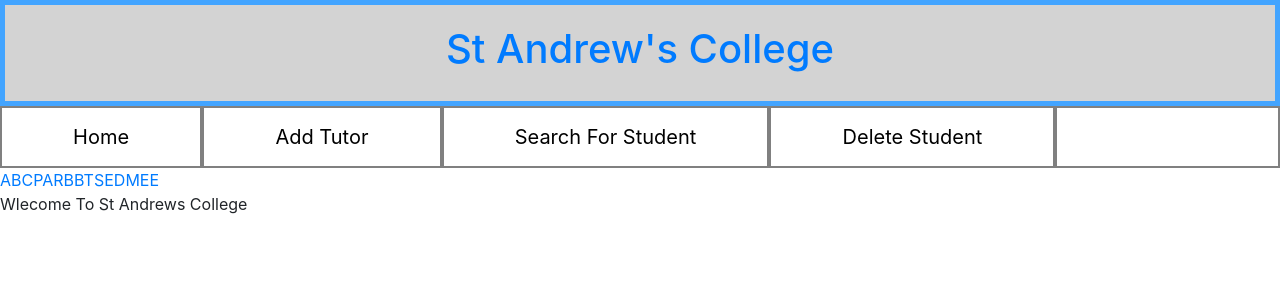
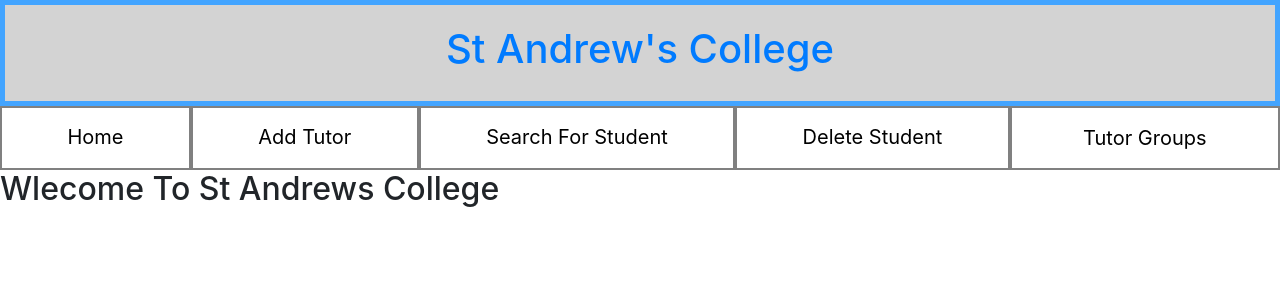
Before and after one commit to standrewscollege2018/2021-year-13-web-design-classwork-oro5443, a PHP site: page / in a window 1280 px wide. Shown: the top 300 px of the page. Run offline with PHP 8.4, Linux system fonts and the light colour scheme; data comes from the database, SQL or seed files in the repository.

Commit message:
8/03/2021

```diff
--- a/studentwebsite/home.php
+++ b/studentwebsite/home.php
@@ -1 +1 @@
-<p>Wlecome To St Andrews College</p>
+<h2>Wlecome To St Andrews College</h2>
--- a/studentwebsite/navbar.php
+++ b/studentwebsite/navbar.php
@@ -25,25 +25,22 @@ $tutor_aa = mysqli_fetch_assoc($tutor_qry);
      </div>
      <div class="navbar4">
        <div class="dropdown">
-         <button class="dropbtn">Dropdown
+         <button class="dropbtn">Tutor Groups
            <i class="fa fa-caret-down"></i>
          </button>
          <div class="dropdown-content">
-           <a href="#">Link 1</a>
-           <a href="#">Link 2</a>
-           <a href="#">Link 3</a>
+           <?php
+             do {
+               $tutorgroupID = $tutor_aa['tutorgroupID'];
+               $tutorcode = $tutor_aa['tutorcode'];
+
+               echo "<a href='index.php?page=tutorgroup&tutorgroupID=$tutorgroupID&tutorcode=$tutorcode'>$tutorcode</a>";
+
+              } while ($tutor_aa = mysqli_fetch_assoc($tutor_qry))
+           ?>
          </div>
        </div>
      </div>
      <!--contains each of the boxes in the navbar, each with different contents -->
    </div>
  </div>
- <?php
-   do {
-     $tutorgroupID = $tutor_aa['tutorgroupID'];
-     $tutorcode = $tutor_aa['tutorcode'];
-
-     echo "<a href='index.php?page=tutorgroup&tutorgroupID=$tutorgroupID&tutorcode=$tutorcode'>$tutorcode</a>";
-
-    } while ($tutor_aa = mysqli_fetch_assoc($tutor_qry))
- ?>
--- a/studentwebsite/searchresults.php
+++ b/studentwebsite/searchresults.php
@@ -13,7 +13,10 @@
     <div class="row">
   <?php
   if(mysqli_num_rows($result_qry)==0) {
-      echo "<h1>No results found</h1>";
+      echo "
+      <div class='alert alert-primary' role='alert'>
+      No Results Match This Search
+      </div>";
     } else {
       $result_aa = mysqli_fetch_assoc($result_qry);
 
--- a/studentwebsite/styles.css
+++ b/studentwebsite/styles.css
@@ -6,9 +6,8 @@
   border-width: 5px;
   border-color: #42a4ff;
 }
-
 #navbar {
-  overflow: hidden;
+  overflow: visible;
   background-color: white;
 }
 /* stops overflow of anything under the navbar ID */
@@ -60,25 +59,27 @@
 .navbar4  {
   grid-row: 1/1;
   grid-column: 5/5;
+  overflow: visible;
 }
 .dropdown {
-  float: left;
-  overflow: hidden;
+  overflow: visible;
+  display: block;
+  color: black;
+  text-align: center;
+  padding: 14px 16px;
+  text-decoration: none;
+  font-size: 20px;
 }
 
 .dropdown .dropbtn {
-  font-size: 16px;
   border: none;
   outline: none;
-  color: white;
-  padding: 14px 16px;
   background-color: inherit;
   font-family: inherit;
-  margin: 0;
 }
 
 .navbar a:hover, .dropdown:hover .dropbtn {
-  background-color: red;
+  background-color: #ddd;
 }
 
 .dropdown-content {
@@ -97,6 +98,7 @@
   text-decoration: none;
   display: block;
   text-align: left;
+  text-transform: uppercase;
 }
 
 .dropdown-content a:hover {
--- a/studentwebsite/tutorgroup.php
+++ b/studentwebsite/tutorgroup.php
@@ -8,7 +8,7 @@ if(!isset($_GET['tutorgroupID'])) {
   $tutor_qry = mysqli_query($dbconnect, $tutor_sql);
 
   if(mysqli_num_rows($tutor_qry)==0) {
-    echo "<p>No students in $tutorcode</p>";
+    echo "<h1>No students in $tutorcode</h1>";
   } else {
     $tutor_aa = mysqli_fetch_assoc($tutor_qry);
     echo "<h1>$tutorcode</h1>";
```
Also changed, not shown: studentwebsite/deletestudent.php (+34 -1 lines), studentwebsite/displaydelete.php (+7 -7 lines), 1 other file.
